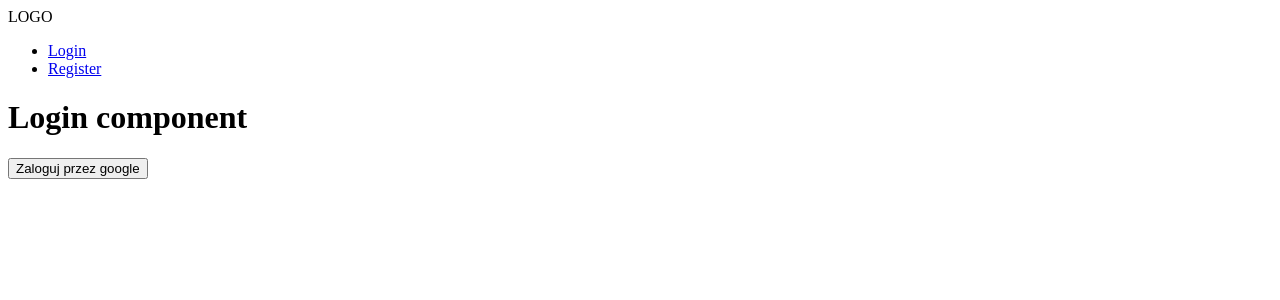
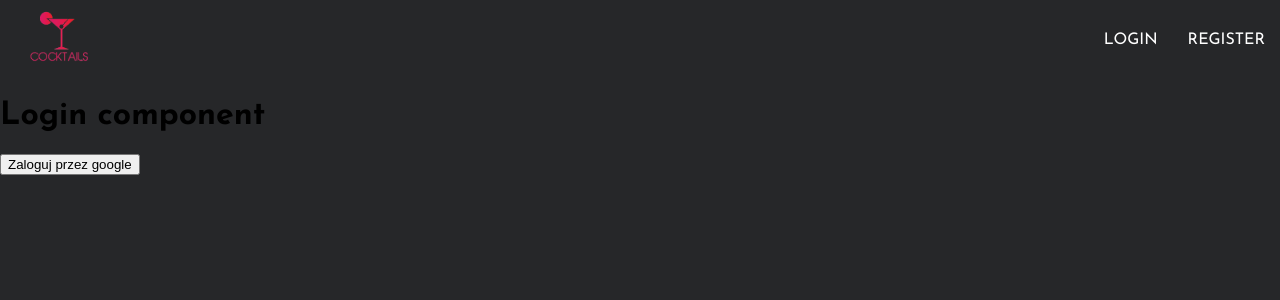
Before and after one commit to RobertJaskolski/TheCocktailApp, a React (Create React App) app in the folder client/: page /login in a window 1280 px wide. Shown: the top 300 px of the page. Built offline with nearby package versions, Linux system fonts and the light colour scheme; no server answers.

Commit message:
Added logo asset, added main styles etc.

```diff
--- a/client/public/index.html
+++ b/client/public/index.html
@@ -8,6 +8,11 @@
     <meta
       name="description"
       content="Web site created using create-react-app"
+    />
+    <link rel="preconnect" href="https://fonts.gstatic.com" />
+    <link
+      href="https://fonts.googleapis.com/css2?family=Josefin+Sans:wght@200;400;500;700&display=swap"
+      rel="stylesheet"
     />
     <link rel="apple-touch-icon" href="%PUBLIC_URL%/logo192.png" />
     <!--
--- a/client/src/App.js
+++ b/client/src/App.js
@@ -2,6 +2,7 @@ import React, { useEffect } from 'react';
 import { useDispatch } from 'react-redux';
 import { Switch, Route } from 'react-router-dom';
 import { checkUserSession, signOutUserStart } from './redux/user/user.actions';
+import './main.scss';
 // Containers (pages)
 import Login from './containers/Login';
 import Home from './containers/Home';
--- a/client/src/components/Header/index.js
+++ b/client/src/components/Header/index.js
@@ -2,6 +2,7 @@ import React from 'react';
 import { Link } from 'react-router-dom';
 import { useSelector, useDispatch } from 'react-redux';
 import { signOutUserStart } from '../../redux/user/user.actions';
+import Logo from '../../assets/logo.png';
 import './styles.scss';
 
 const mapState = (state) => ({
@@ -18,7 +19,11 @@ function Header(props) {
 
   return (
     <header>
-      <div className='logo'>LOGO</div>
+      <div className='logo'>
+        <Link to='/'>
+          <img alt='Logo' src={Logo} />
+        </Link>
+      </div>
       <nav>
         <ul>
           {!currentUser && (
--- a/client/src/components/Header/styles.scss
+++ b/client/src/components/Header/styles.scss
@@ -0,0 +1,28 @@
+header {
+  display: flex;
+  justify-content: space-between;
+  align-items: center;
+  background-color: rgb(38, 39, 41);
+  .logo {
+    img {
+      width: 120px;
+      height: 75px;
+    }
+  }
+
+  ul {
+    list-style: none;
+  }
+  ul,
+  li {
+    display: inline-block;
+  }
+  li {
+    margin: 0px 15px;
+    span {
+      cursor: pointer;
+      text-transform: uppercase;
+      color: white;
+    }
+  }
+}
--- /dev/null
+++ b/client/src/main.scss
@@ -0,0 +1,21 @@
+*,
+*::after,
+*::before {
+  box-sizing: border-box;
+}
+
+html,
+body {
+  margin: 0;
+  padding: 0;
+  font-family: 'Josefin Sans', sans-serif;
+}
+body {
+  background-color: rgb(38, 39, 41);
+}
+
+a {
+  text-decoration: none;
+  color: white;
+  text-transform: uppercase;
+}
```
Also changed, not shown: client/src/assets/logo.png (added).
